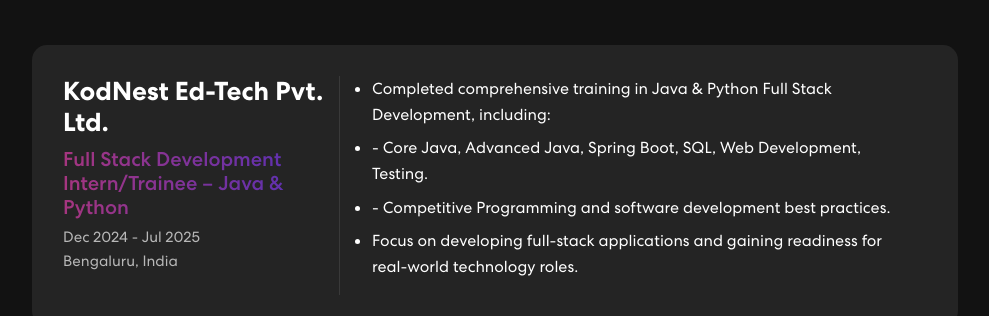
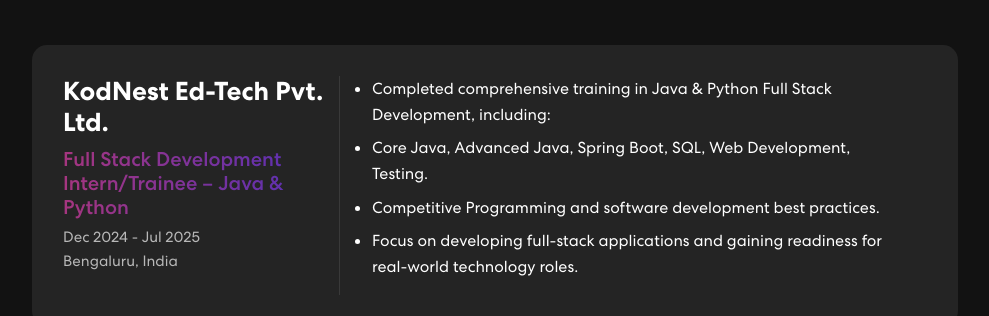
Before and after one commit to Manan10Sharma/personal-portfolio, a React (Create React App) app: page / in a window 1280 px wide. Shown: the part 2200-2516 px from the top of the page, without its empty margins (145-1134 px from the left). Built offline with nearby package versions, Linux system fonts and the light colour scheme.

Commit message:
Updated features

```diff
--- a/src/components/Services.js
+++ b/src/components/Services.js
@@ -11,8 +11,8 @@ export const Services = () => {
       location: "Bengaluru, India",
       responsibilities: [
         "Completed comprehensive training in Java & Python Full Stack Development, including:",
-        "- Core Java, Advanced Java, Spring Boot, SQL, Web Development, Testing.",
-        "- Competitive Programming and software development best practices.",
+        "Core Java, Advanced Java, Spring Boot, SQL, Web Development, Testing.",
+        "Competitive Programming and software development best practices.",
         "Focus on developing full-stack applications and gaining readiness for real-world technology roles.",
       ],
     },
```
